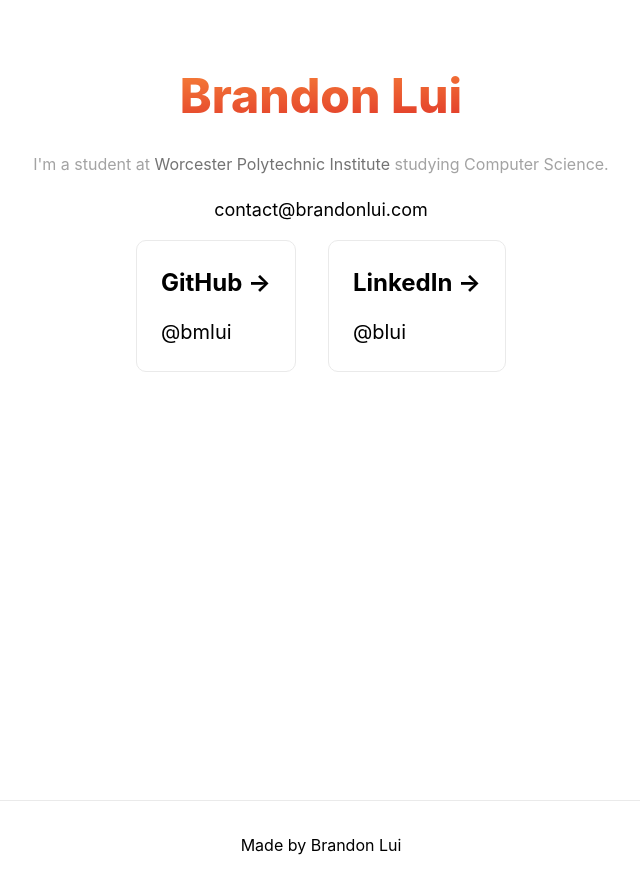
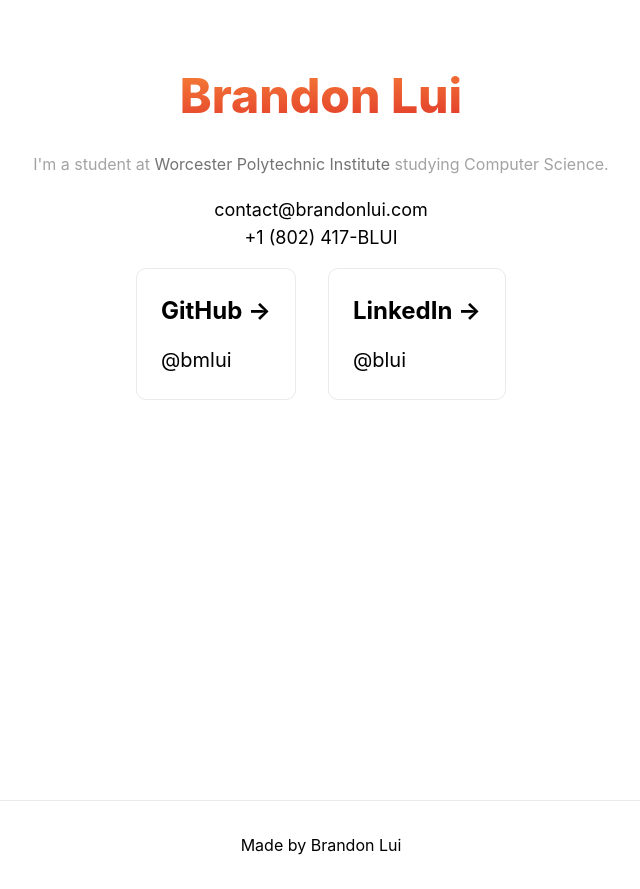
Before and after one commit to bmlui/nextjs-brandonlui.com, a Next.js app: page / in a window 1280 px wide. Shown: the whole page, without its empty margins (319-959 px from the left). Built offline with nearby package versions, Linux system fonts and the light colour scheme.

Commit message:
Update index.js

```diff
--- a/pages/index.js
+++ b/pages/index.js
@@ -14,6 +14,8 @@ export default function Home() {
         <p className="text-center text-lg hover:underline">
          <a href="mailto:contact@brandonlui.com" >contact@brandonlui.com</a>
         </p>
+
+    <p class="text-center text-lg hover:underline"><a href="tel:+18024172584">+1 (802) 417-BLUI</a></p>
 
         <div className={styles.grid}>
           <a href="https://github.com/bmlui" className={styles.card}>
```
